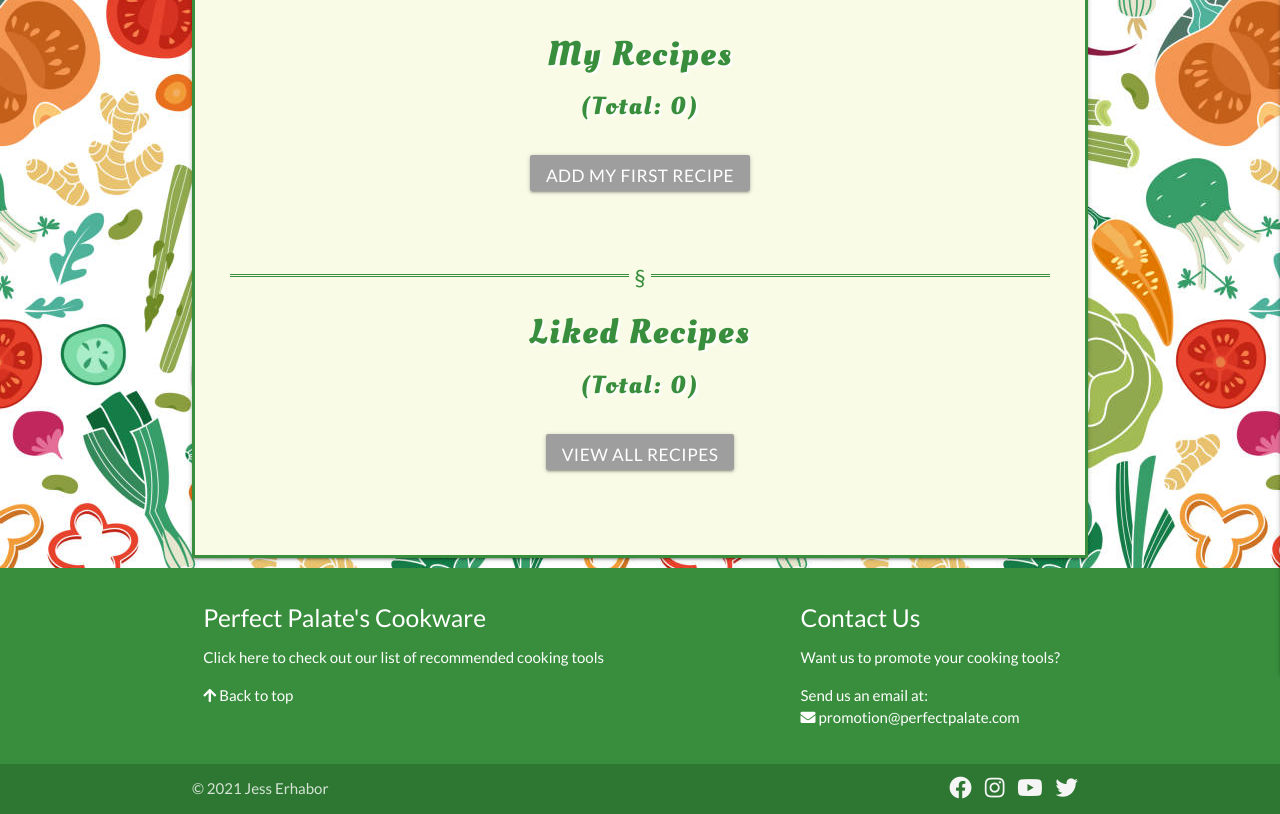
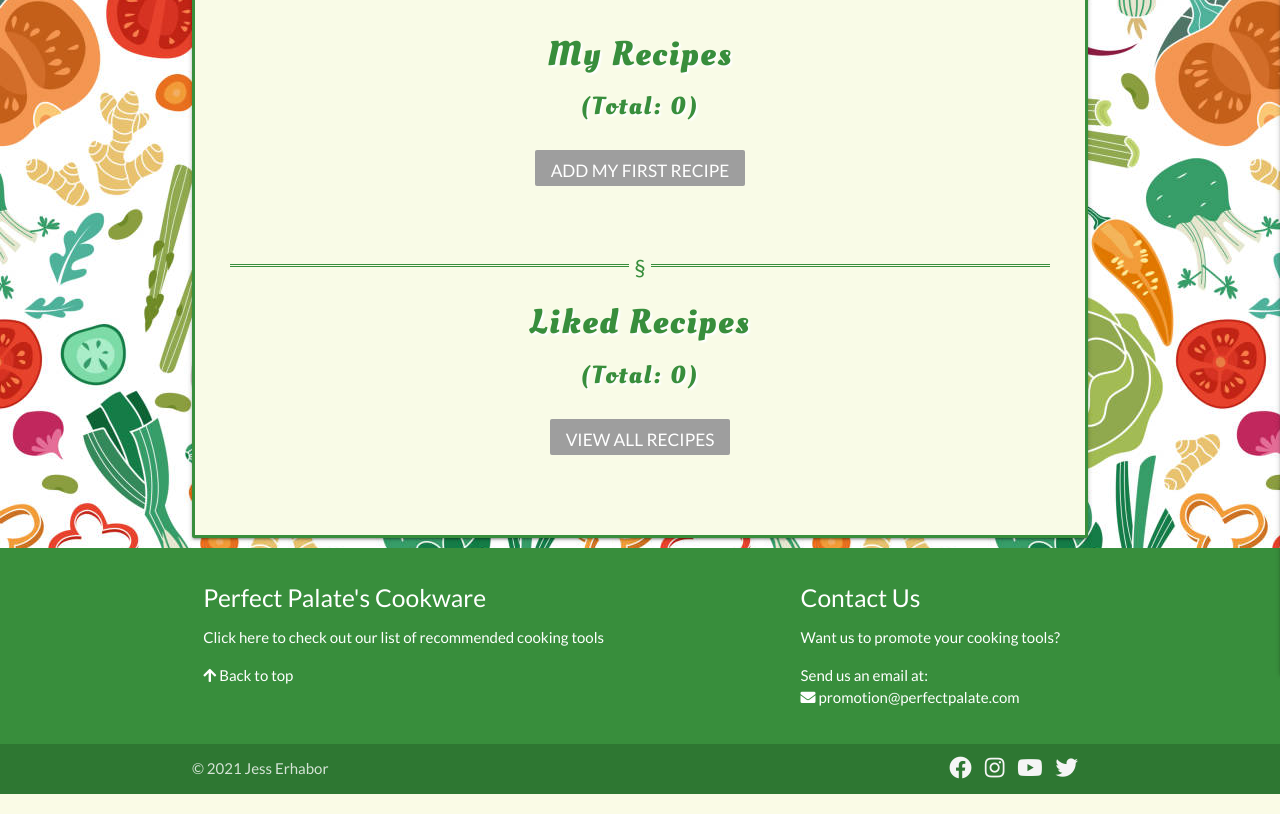
Before and after one commit to jerhabor/perfect-palate, a Flask app: template templates/profile.html in a window 1280 px wide. Shown: the part 186-1000 px from the top of the page. Run offline with Flask 2, Linux system fonts and the light colour scheme; the template is opened without the code that fills it, so the values that code supplies are empty; some libraries are stand-ins or nearby versions.

Commit message:
STYLE: Changed the grey buttons from large to small so that the text fits on smaller devices e.g. galaxy fold.

```diff
--- a/templates/profile.html
+++ b/templates/profile.html
@@ -22,7 +22,7 @@
         {% if recipes|length > 0 %}
             <div class="row recipe-list">
                 <div class="col s12 center-align profile-button">
-                    <a href="/new_recipe" class="btn grey"><h6>Add New Recipe</h6></a>
+                    <a href="/new_recipe" class="btn-flat grey white-text"><h6>Add New Recipe</h6></a>
                 </div>
                 {% for recipe in recipes %}
                     <div class="col s12 m6 l4">
@@ -99,7 +99,7 @@
             </div>
         {% else %}
             <div class="col s12 center-align profile-button">
-                <a href="/new_recipe" class="btn grey"><h6>Add My First Recipe</h6></a>
+                <a href="/new_recipe" class="btn-flat grey white-text"><h6>Add My First Recipe</h6></a>
             </div>
         {% endif %}
         <div class="row">
@@ -115,7 +115,7 @@
                     (Total: {{ liked_recipes|length }})
                 </h5>
                 <div class="col s12 center-align profile-button">
-                    <a href="/recipes" class="btn grey"><h6>View All Recipes</h6></a>
+                    <a href="/recipes" class="btn-flat grey white-text"><h6>View All Recipes</h6></a>
                 </div>
             </div>
         </div>
```
